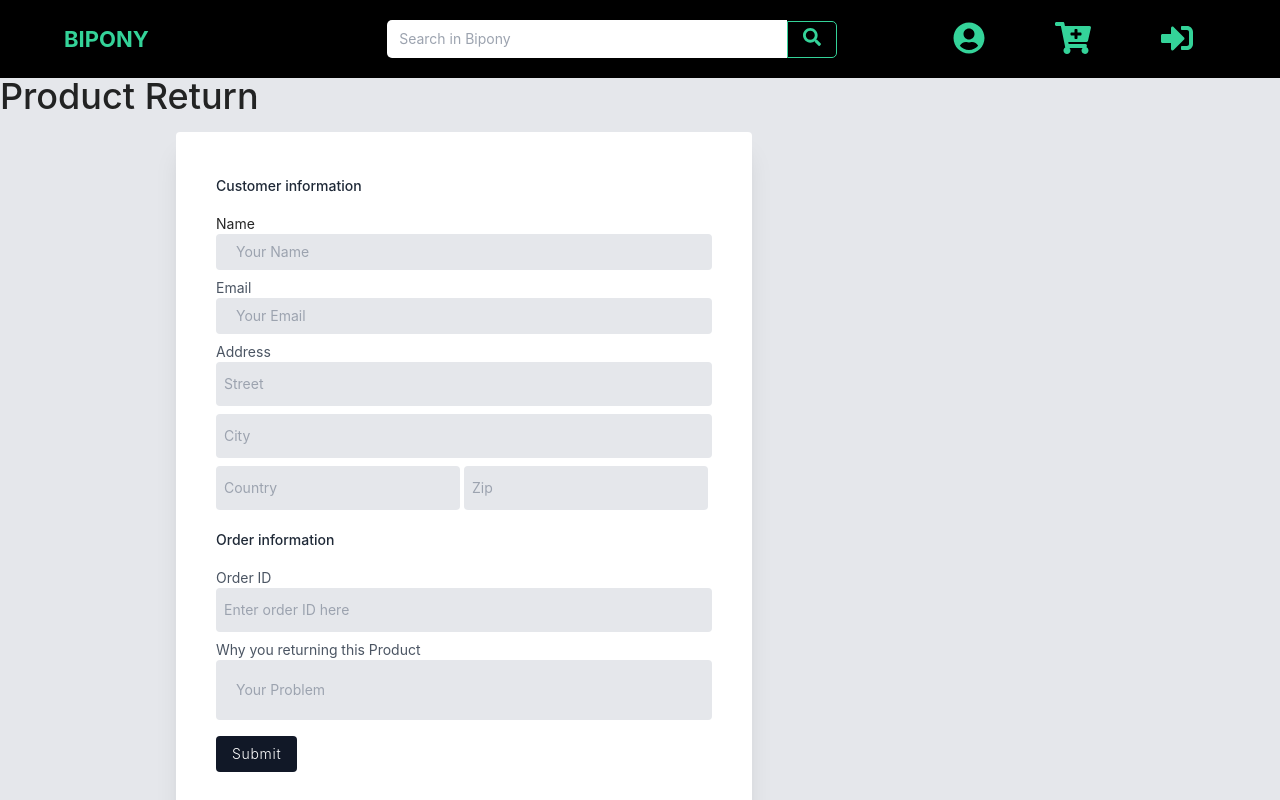
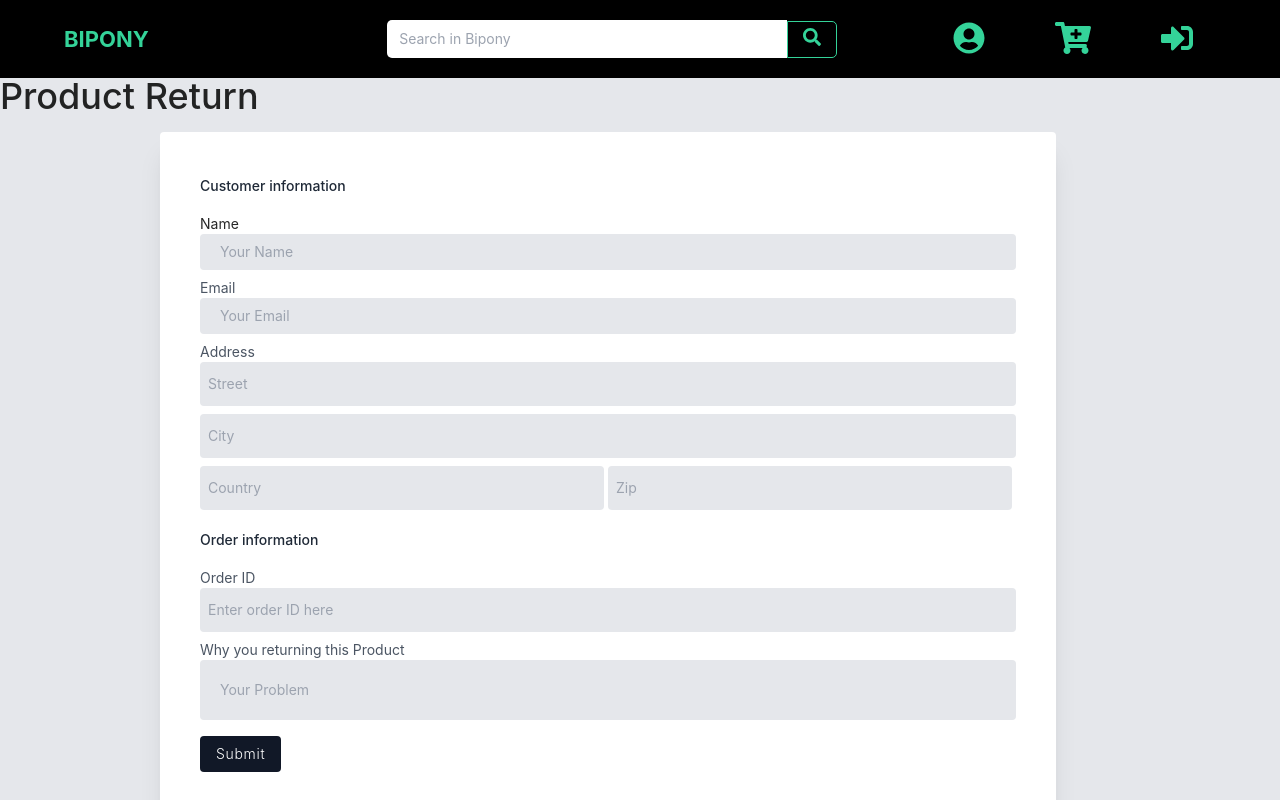
Before and after one commit to Cube-Maker/Bipony-Client, a Next.js app: page /return in a window 1280 px wide. Shown: the top 800 px of the page. Built offline with nearby package versions, Linux system fonts and the light colour scheme.

Commit message:
Return page slightly polished

```diff
--- a/src/view/ProductReturnPage/index.js
+++ b/src/view/ProductReturnPage/index.js
@@ -6,7 +6,7 @@ const ProductReturnPage = () => {
             <h1 className="text-4xl leading-none">Product Return</h1>
             <section className="mx-40">
                 <div className="leading-loose">
-                    <form className="max-w-xl m-4 p-10 bg-white rounded shadow-xl">
+                    <form className="max-w-4xl p-10 bg-white rounded shadow-xl">
                         <p className="text-gray-800 font-medium">Customer information</p>
                         <div className="">
                             <label className="block text-sm text-gray-00" >Name</label>
```
